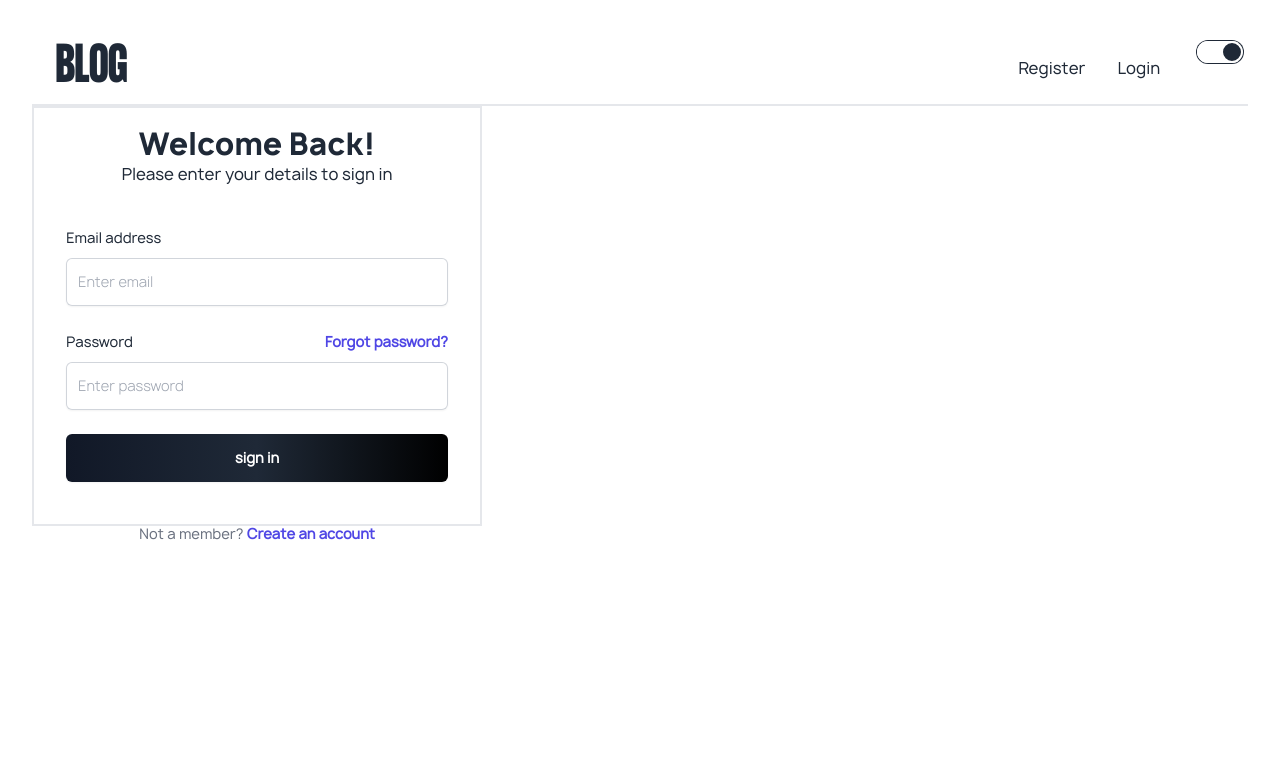
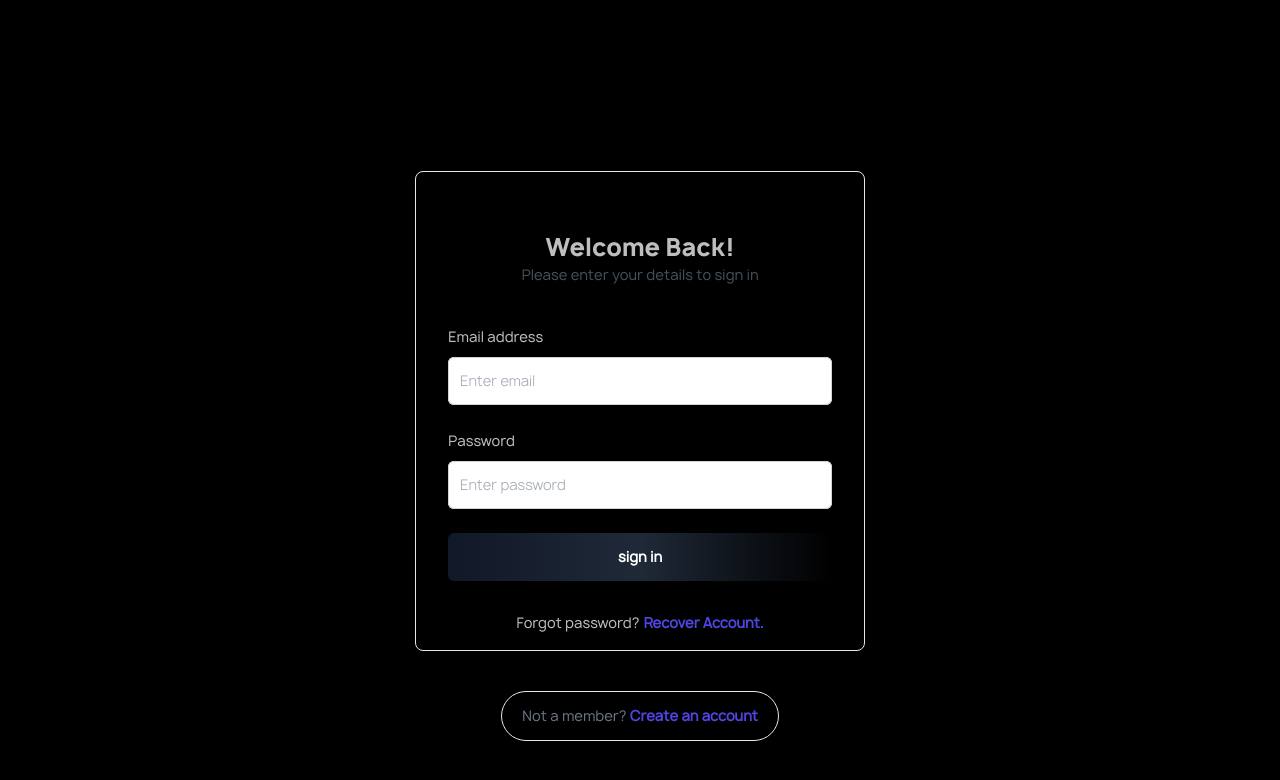
Before and after one commit to Daniel264/BlogPage, a React (Vite) app in the folder client/: page /Login in a window 1280 px wide. Shown: the top 780 px of the page. Built offline with nearby package versions, Linux system fonts and the light colour scheme; no server answers.

Commit message:
feat: refactor Login component layout and styling, remove Header import

```diff
--- a/client/src/components/Header.tsx
+++ b/client/src/components/Header.tsx
@@ -216,8 +216,9 @@ const Header = () => {
                         className="label cursor-pointer"
                     >
                         <input
+                        onChange={themeState}
                             type="checkbox"
-                            className="toggle"
+                            className="toggle bg-inherit"
                             defaultChecked
                         />
                     </label>
--- a/client/src/components/Login.tsx
+++ b/client/src/components/Login.tsx
@@ -1,5 +1,4 @@
 import { FormEvent, useState } from "react";
-import Header from "./Header";
 import { Link, Navigate } from "react-router-dom";
 import { toast } from "react-toastify";
 import { ToastContainer } from "react-toastify";
@@ -54,14 +53,14 @@ const Login = () => {
                 pauseOnHover={false}
                 autoClose={3000}
             />
-            <Header />
-            <div>
-              <div className="flex min-h-full flex-1 flex-col justify-center px-6 py-12 lg:px-8 border-2 w-[450px] h-[420px]">
+            {/* <Header /> */}
+            <div className="w-full min-h-screen flex  flex-col justify-center items-center">
+                <div className="flex min-h-full flex-1 flex-col justify-center px-6 py-12 lg:px-8 max-w-[450px] max-h-[480px] rounded-lg bg-card text-card-foreground w-full mx-auto mt-6 md:mt-12 border-0 shadow-none md:border md:shadow-sm">
                     <div className="sm:mx-auto sm:w-full sm:max-w-sm">
-                      <h2 className="mt-10 text-center text-2xl md:text-3xl font-bold leading-9">
+                        <h2 className="mt-10 text-center text-2xl leading-9">
                             Welcome Back!
                         </h2>
-                      <p className="Manrope_light">
+                        <p className="Manrope_light text-sm text-[#434F5A]">
                             Please enter your details to sign in
                         </p>
                     </div>
@@ -86,7 +85,9 @@ const Login = () => {
                                         type="email"
                                         value={email}
                                         placeholder="Enter email"
-                                      onChange={(ev) => setEmail(ev.target.value)}
+                                        onChange={(ev) =>
+                                            setEmail(ev.target.value)
+                                        }
                                         required
                                         autoComplete="email"
                                         className="block w-full rounded-md border-0 py-3 text-gray-900 shadow-sm ring-1 ring-inset ring-gray-300 placeholder:text-gray-400 focus:ring-2 focus:ring-inset focus:ring-indigo-600 sm:text-sm sm:leading-6 placeholder:manrope-light"
@@ -101,14 +102,6 @@ const Login = () => {
                                     >
                                         Password
                                     </label>
-                                  <div className="text-sm">
-                                      <a
-                                          href="#"
-                                          className="font-semibold text-indigo-600 hover:text-indigo-500"
-                                      >
-                                          Forgot password?
-                                      </a>
-                                  </div>
                                 </div>
                                 <div className="mt-2">
                                     <input
@@ -137,9 +130,23 @@ const Login = () => {
                                         "sign in"
                                     )}
                                 </button>
+                                <div className="text-sm pt-8 space-x-1">
+                                    <span>Forgot password?</span>
+                                    <a
+                                        href="#"
+                                        className="
+                                        font-semibold
+                                        text-indigo-600 hover:text-indigo-500"
+                                    >
+                                        Recover Account.
+                                    </a>
+                                </div>
                             </div>
                         </form>
-                      <p className="mt-10 text-center text-sm text-gray-500">
+
+                    </div>
+                </div>
+                <p className="text-center mt-10 px-5 text-sm text-gray-500 border-[1px] rounded-badge shadow py-3">
                             Not a member?{" "}
                             <Link to="/register">
                                 <a
@@ -151,8 +158,6 @@ const Login = () => {
                             </Link>
                         </p>
             </div>
-              </div>
-            </div>
         </>
     );
 };
```
Lines whose indentation alone changed are shown as unchanged.
